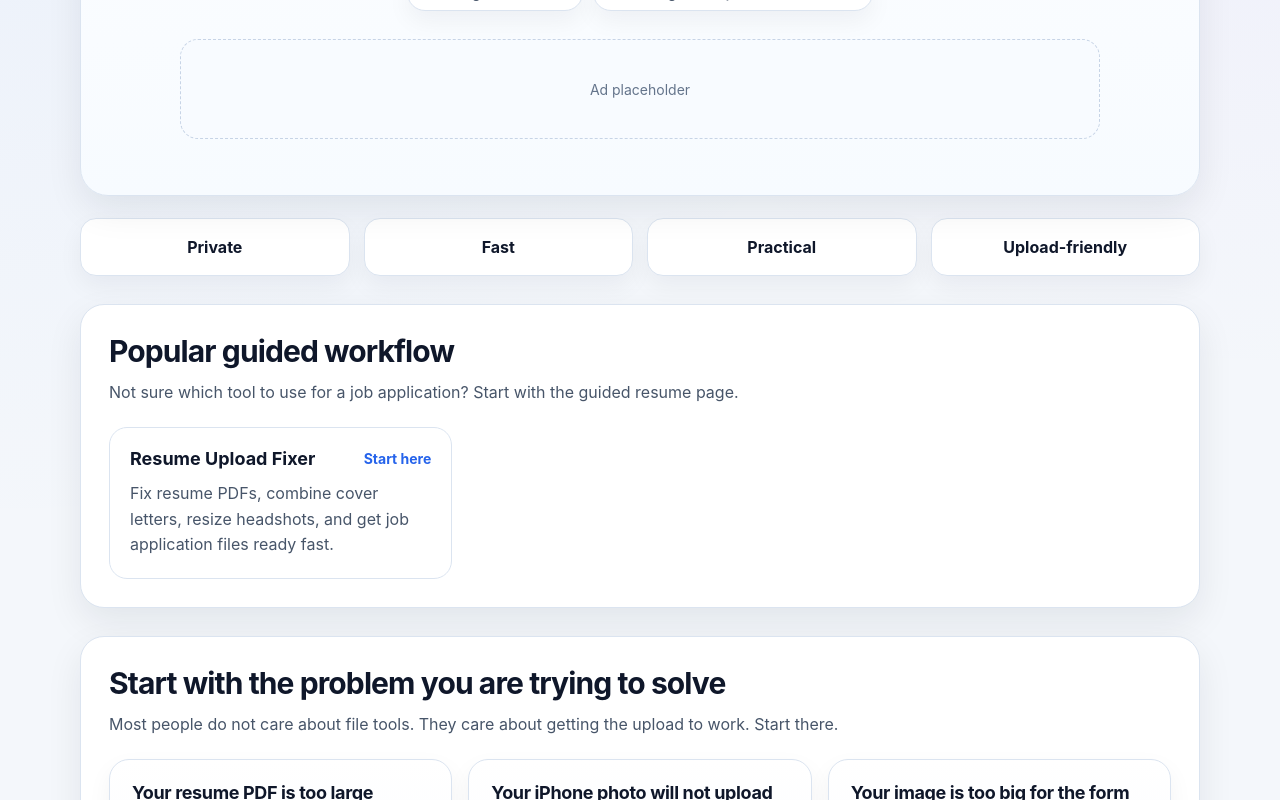
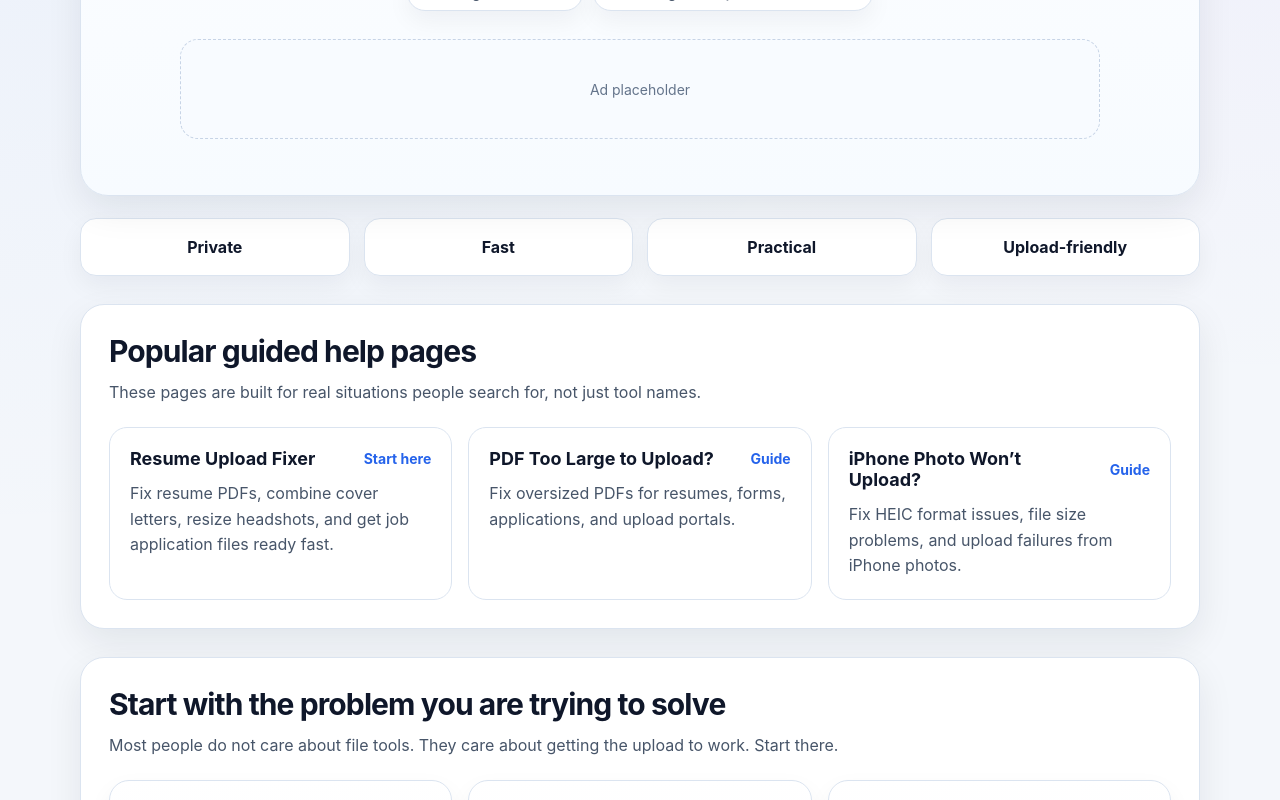
Before and after one commit to skaterdav21/uploadready, a Next.js app: page / in a window 1280 px wide. Shown: the part 533-1333 px from the top of the page. Built offline with nearby package versions, Linux system fonts and the light colour scheme.

Commit message:
Update page.tsx

```diff
--- a/app/page.tsx
+++ b/app/page.tsx
@@ -144,9 +144,9 @@ export default function Home() {
 
       <section className="section">
         <div className="section-head">
-          <h2>Popular guided workflow</h2>
+          <h2>Popular guided help pages</h2>
           <p>
-            Not sure which tool to use for a job application? Start with the guided resume page.
+            These pages are built for real situations people search for, not just tool names.
           </p>
         </div>
 
@@ -158,6 +158,26 @@ export default function Home() {
             </div>
             <p>
               Fix resume PDFs, combine cover letters, resize headshots, and get job application files ready fast.
+            </p>
+          </a>
+
+          <a className="tool-card tool-card-animated" href="/pdf-too-large-to-upload">
+            <div className="tool-card-top">
+              <h3>PDF Too Large to Upload?</h3>
+              <span>Guide</span>
+            </div>
+            <p>
+              Fix oversized PDFs for resumes, forms, applications, and upload portals.
+            </p>
+          </a>
+
+          <a className="tool-card tool-card-animated" href="/iphone-photo-wont-upload">
+            <div className="tool-card-top">
+              <h3>iPhone Photo Won’t Upload?</h3>
+              <span>Guide</span>
+            </div>
+            <p>
+              Fix HEIC format issues, file size problems, and upload failures from iPhone photos.
             </p>
           </a>
         </div>
```
